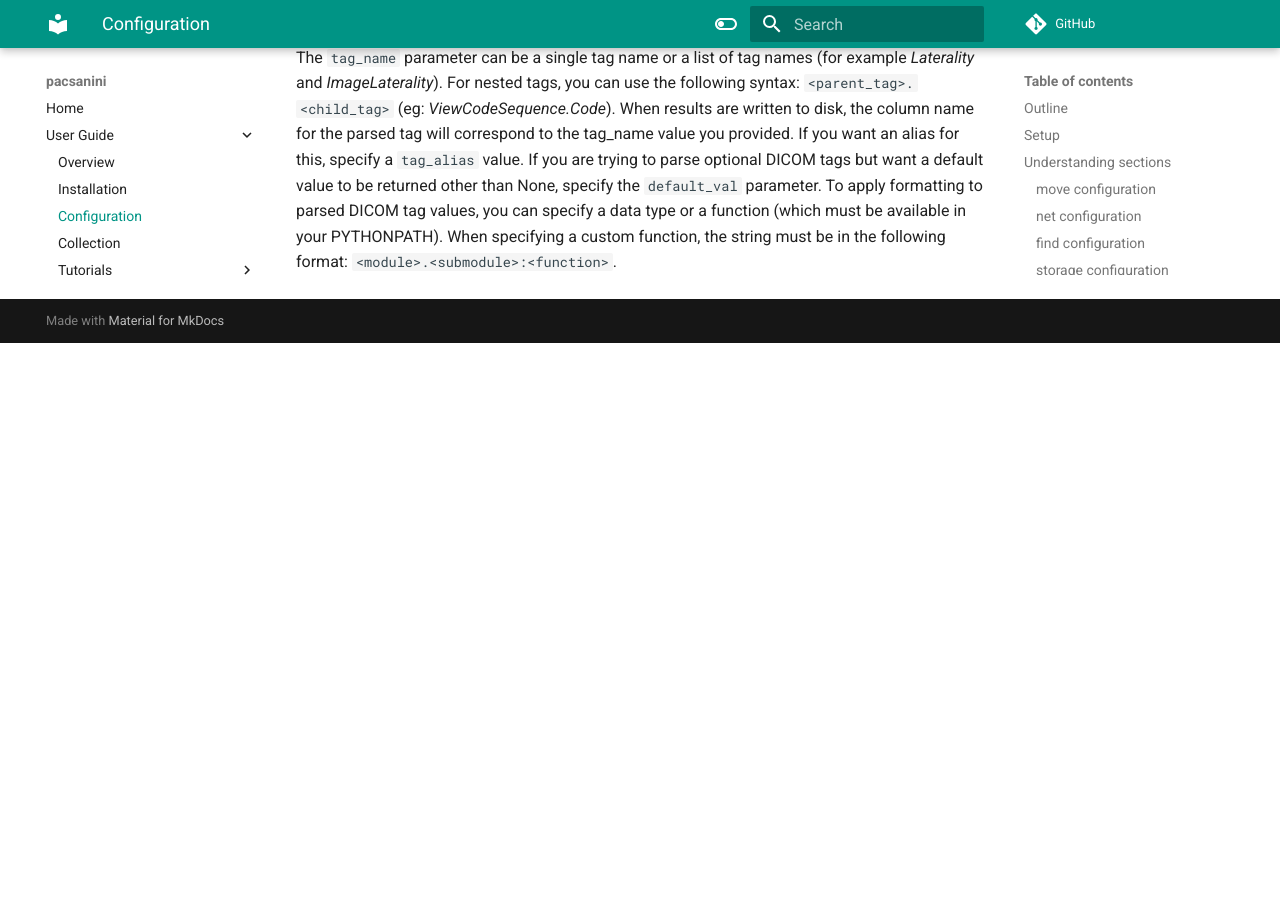
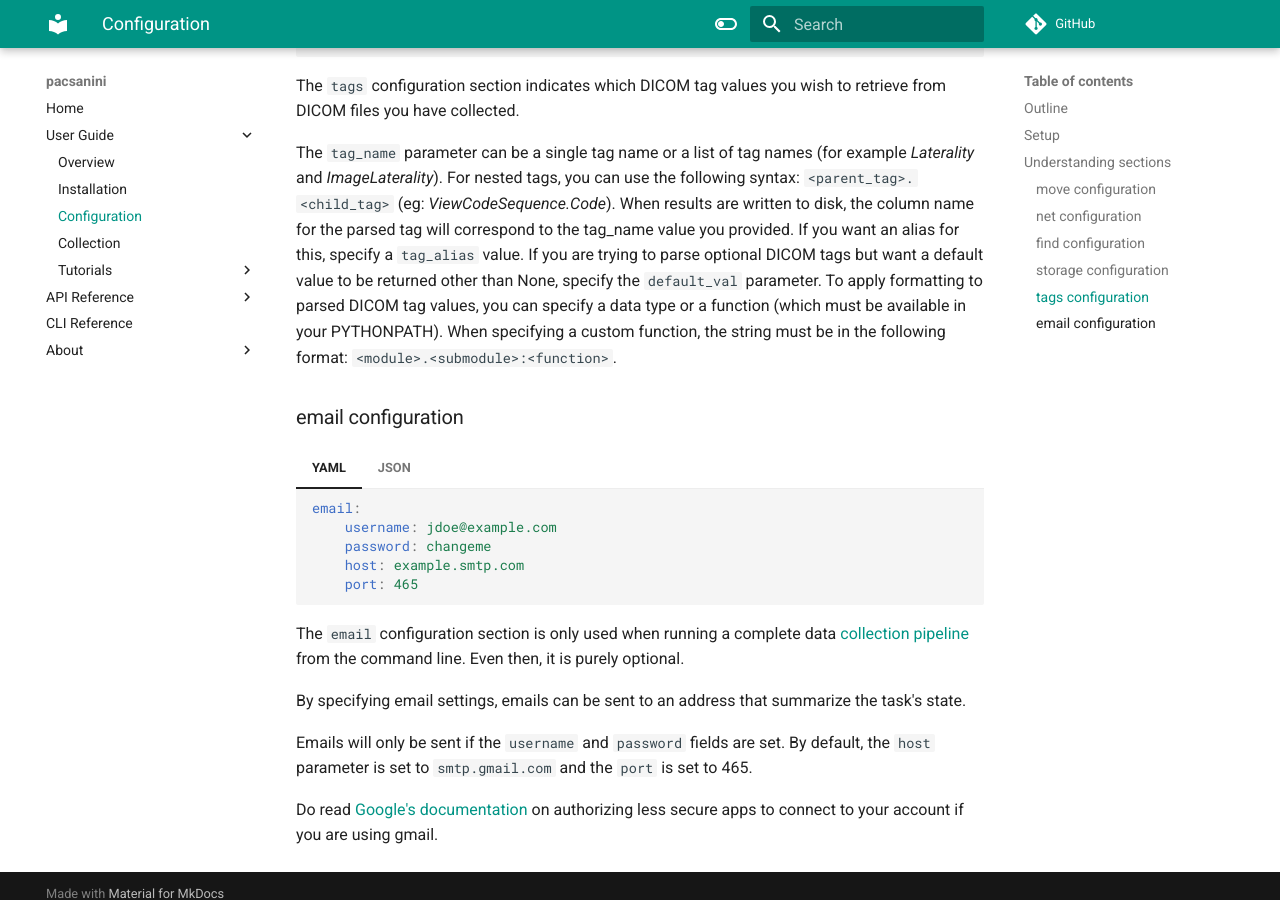
Before and after one commit to Therapixel/pacsanini, an MkDocs documentation site: the page built from docs/user_guide/configuration.md, in a window 1280 px wide and 900 px high, scrolled down 4420 px. Built offline with MkDocs 1.6.1 and Material for MkDocs 9.7.7, drawn with Linux system fonts in a browser that asks for light colours; comment, search, counter and statistics services are not loaded; before the commit the page ends 4763 px from its top, so only the background shows below that; some of the changed text lies outside the part shown.

Commit message:
Updated configuration documentation. see #57
Signed-off-by: Aurélien Chick <aurelien.chick@gmail.com>

````diff
--- a/docs/user_guide/configuration.md
+++ b/docs/user_guide/configuration.md
@@ -47,6 +47,11 @@ Configuration files can be in `YAML` or `JSON` format.
           callback: str
         - tag_name: StudyInstanceUID
         - tag_name: SOPInstanceUID
+    email:
+        username: jdoe@example.com
+        password: changeme
+        host: example.smtp.com
+        port: 465
     ```
 
 === "JSON"
@@ -101,7 +106,13 @@ Configuration files can be in `YAML` or `JSON` format.
             {
                 "tag_name": "SOPInstanceUID"
             }
-        ]
+        ],
+        "email": {
+            "username": "jdoe@example.com",
+            "password": "changeme",
+            "host": "example.smtp.com",
+            "port": 465
+        }
     }
     ```
 
@@ -354,3 +365,43 @@ default value to be returned other than None, specify the `default_val` paramete
 To apply formatting to parsed DICOM tag values, you can specify a data type or
 a function (which must be available in your PYTHONPATH). When specifying a
 custom function, the string must be in the following format: `<module>.<submodule>:<function>`.
+
+
+### email configuration
+
+=== "YAML"
+
+    ``` yaml
+    email:
+        username: jdoe@example.com
+        password: changeme
+        host: example.smtp.com
+        port: 465
+    ```
+
+=== "JSON"
+
+    ``` json
+    {
+        "email": {
+            "username": "jdoe@example.com",
+            "password": "changeme",
+            "host": "example.smtp.com",
+            "port": 465
+        }
+    }
+    ```
+
+The `email` configuration section is only used when running a complete
+data [collection pipeline](./tutorials/pipeline.md) from the command line.
+Even then, it is purely optional.
+
+By specifying email settings, emails can be sent to an address
+that summarize the task's state.
+
+Emails will only be sent if the `username` and `password` fields are set.
+By default, the `host` parameter is set to `smtp.gmail.com` and the `port`
+is set to 465.
+
+Do read [Google's documentation](https://support.google.com/accounts/answer/6010255?hl=en)
+on authorizing less secure apps to connect to your account if you are using gmail.
````
Also changed, not shown: docs/user_guide/tutorials/pipeline.md (+7 -0 lines).
